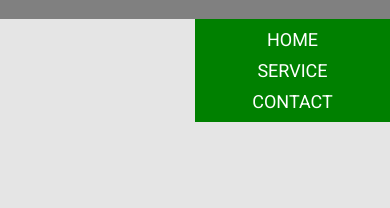
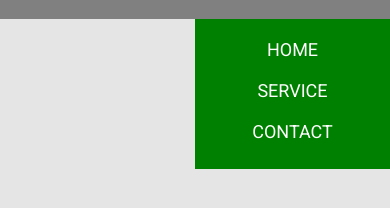
Before and after one commit to MuhammadjonAzimov/isuzu, a plain HTML site: page index.html in a window 390 px wide. Both pictures are taken after a click on the picture 347 px from the left and 63 px from the top of the page. Shown: the part 84-292 px from the top of the page. Drawn offline with Linux system fonts and the light colour scheme.

Commit message:
ozgartirish kiritildi

```diff
--- a/index.html
+++ b/index.html
@@ -48,15 +48,15 @@
 <script>
     var menuList = document.getElementById("menuList");
 
-    menuList.style.maxHeight = "0px";
+    menuList.style.height = "0px";
 
     function togglemenu() {
 
-        if (menuList.style.maxHeight == "0px") {
-            menuList.style.maxHeight = "130px";
+        if (menuList.style.height == "0px") {
+            menuList.style.height = "150px";
         }
         else {
-            menuList.style.maxHeight = "0px";
+            menuList.style.height = "0px";
         }
     }
 </script>
--- a/styles/style.scss
+++ b/styles/style.scss
@@ -130,8 +130,7 @@ body {
                     li {
                         list-style: none;
                         display: block;
-                        margin-top: 10px;
-                        margin-bottom: 10px;
+                        margin: 20px 0;
 
                         a {
                             text-decoration: none;
@@ -143,6 +142,7 @@ body {
 
                 img {
                     display: block;
+                    cursor: pointer;
                 }
             }
         }
```
Also changed, not shown: styles/style.css, 1 other file.
